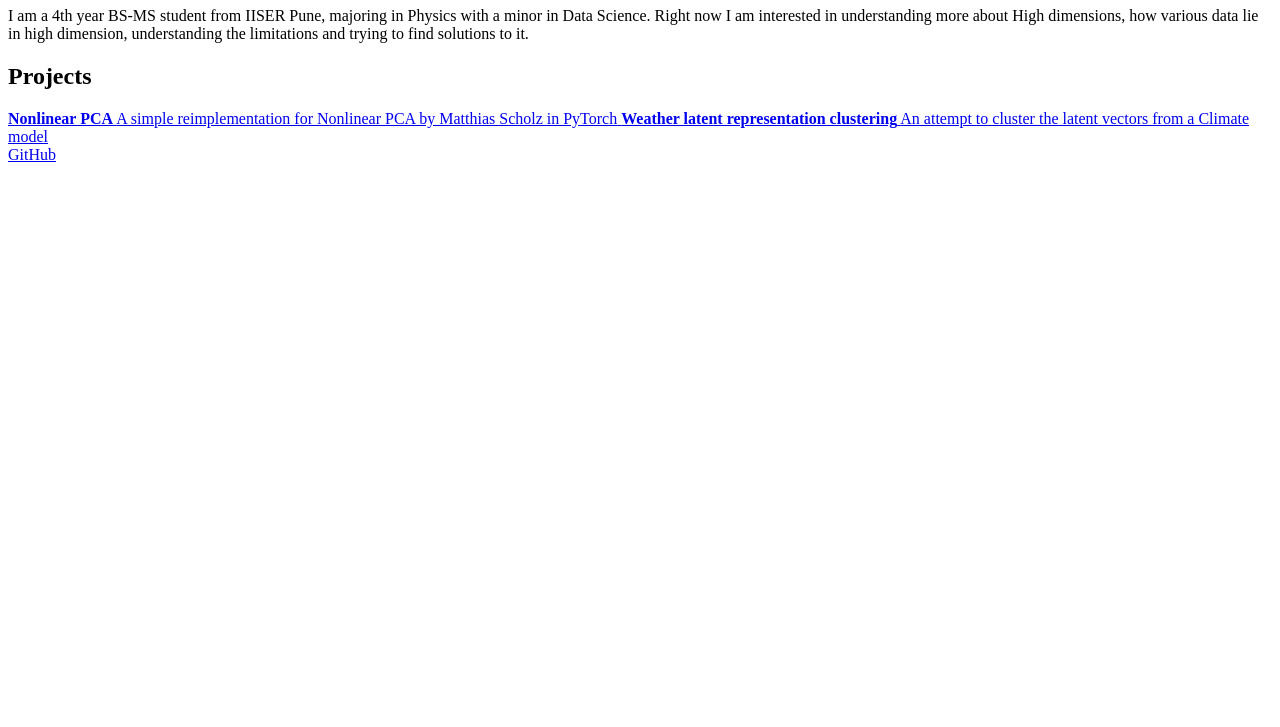
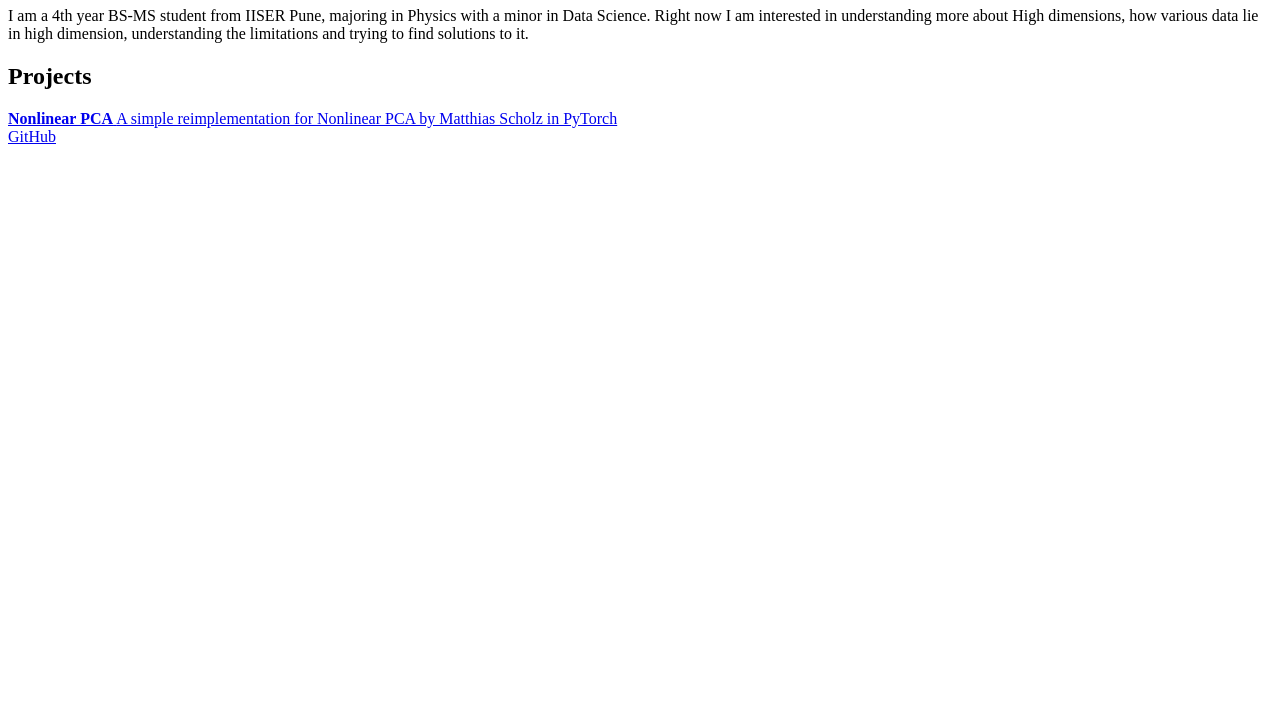
Before and after one commit to itsadhin/itsadhin.github.io, a plain HTML site: page index.html in a window 1280 px wide. Shown: the part 73-800 px from the top of the page. Drawn offline with Linux system fonts and the light colour scheme.

Commit message:
modified

```diff
--- a/index.html
+++ b/index.html
@@ -15,15 +15,10 @@
   </header>
   <main>
     <h2>Projects</h2>
-	<div class="sidenav">
+	<div class="cards">
   		<a class="card" href="https://github.com/itsadhin/NonlinearPCA">
 			<strong>Nonlinear PCA</strong>
 			<span>A simple reimplementation for Nonlinear PCA by Matthias Scholz in PyTorch</span>
-		</a>
-
-  		<a class="card" href="https://github.com/itsadhin/Weather-Latent-Space-Clustering">
-			<strong>Weather latent representation clustering</strong>
-			<span>An attempt to cluster the latent vectors from a Climate model</span>
 		</a>
 	</div>
   </main>
```
